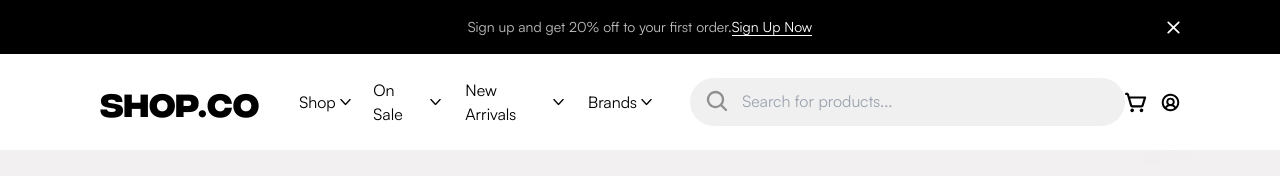
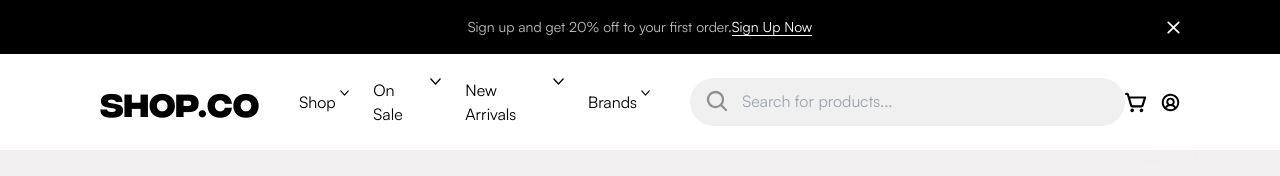
Before and after one commit to MuratMaxhuni/shop_co, a Next.js app: page / in a window 1280 px wide. Shown: the top 176 px of the page. Built offline with nearby package versions, Linux system fonts and the light colour scheme.

Commit message:
icond fixed4..

```diff
--- a/components/Navbar.tsx
+++ b/components/Navbar.tsx
@@ -67,6 +67,7 @@ const Navbar = () => {
                   </span>
 
                   {/* {item.rightIcon && ( */}
+                  <div className="relative">
                     <Image
                       // src={item.rightIcon ? item.rightIcon : ''}
                       src="/images/down_arrow.svg"
@@ -74,6 +75,7 @@ const Navbar = () => {
                       width={11.5}
                       height={6.5}
                     />
+                  </div>
                 </Link>
               ))}
             </div>
```
Lines whose indentation alone changed are shown as unchanged.
